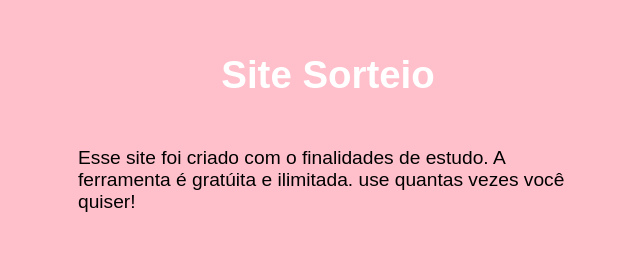
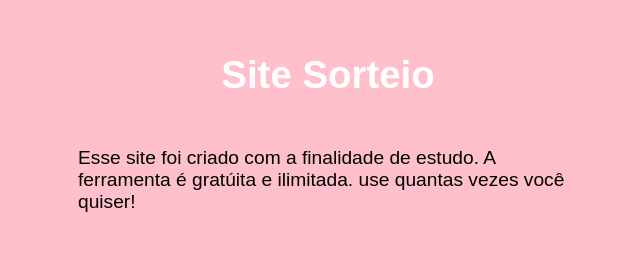
Before and after one commit to cleber14/sorteio, a plain HTML site: page index.html in a window 1280 px wide. Shown: the part 154-414 px from the top of the page, 312-952 px from the left. Drawn offline with Linux system fonts and the light colour scheme.

Commit message:
Add files via upload

```diff
--- a/index.html
+++ b/index.html
@@ -9,7 +9,7 @@
 <body>
     <h1>Site Sorteio</h1>
     <article>
-        <p>Esse site foi criado com o finalidades de estudo.
+        <p>Esse site foi criado com a finalidade de estudo.
             A ferramenta é gratúita e ilimitada. use quantas vezes
             você quiser!
         </p>
```
